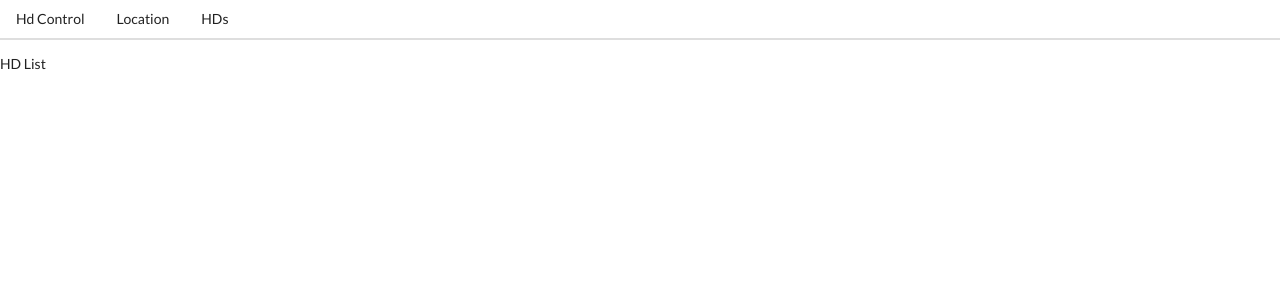
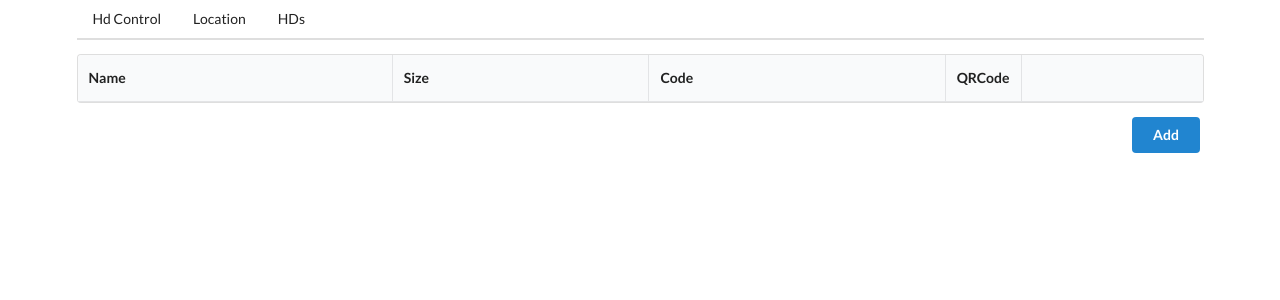
Before and after one commit to IvaStival/HDControl, a React (Create React App) app in the folder src/client/: page /hds in a window 1280 px wide. Shown: the top 300 px of the page. Built offline with nearby package versions, Linux system fonts and the light colour scheme; no server answers.

Commit message:
Update README and some Front End HdList

```diff
--- a/src/client/src/App.js
+++ b/src/client/src/App.js
@@ -8,7 +8,7 @@ import HdCreate from "./components/hds/HdCreate";
 
 function App() {
   return (
-    // <div className='ui container'>
+    <div className='ui container'>
       <BrowserRouter>
           <Header />
           <Routes>
@@ -17,7 +17,7 @@ function App() {
             <Route path="/hds/new" element={<HdCreate/>}/>
           </Routes>
       </BrowserRouter>
-    // </div>
+    </div>
     );
 }
 
--- a/src/client/src/actions/index.js
+++ b/src/client/src/actions/index.js
@@ -1,4 +1,5 @@
 import React from "react";
+
 import {
     FETCH_HD,
     FETCH_HDS,
@@ -20,6 +21,14 @@ export const createHd = (formValues) => {
     }
 }
 
+export const fetchHds = () => {
+    return async (dispatch) => {
+        const response = await json_server.get('/hds')
+
+        dispatch({type: FETCH_HDS, payload: response.data})
+    }
+}
+
 export const fetchHd = (id) => {
     return async (dispatch) => {
         const response = json_server.get(`/hds/${id}`)
--- a/src/client/src/components/hds/HdList.js
+++ b/src/client/src/components/hds/HdList.js
@@ -1,7 +1,72 @@
 import React from "react";
+import { connect } from 'react-redux';
+import { fetchHds } from "../../actions";
+import { Link } from 'react-router-dom'
 
-const HdList = () => {
-    return (<div>HD List</div>)
-};
+class HdList extends React.Component {
 
-export default HdList;
+    componentDidMount() {
+        this.props.fetchHds()
+    }
+
+    renderTableBody = (hd) => {
+        return (
+            <tr key={hd.id}>
+                <td>{hd.name}</td>
+                <td>{hd.hd_size}</td>
+                <td>{hd.code}</td>
+                <td style={{textAlign: "center"}}>
+
+                    <button>X</button>
+                </td>
+                <td style={{textAlign: "center"}}>
+                    <button className="ui button primary">Edit</button>
+                    <button className="ui button negative">Delete</button>
+                </td>
+            </tr>
+        );
+    }
+
+    renderCreate = () => {
+        return (
+            <div style={{textAlign: "right"}}>
+                <Link to='/hds/new' className="ui button primary">Add</Link>
+            </div>
+        )
+    }
+    renderTable = () => {
+        return (
+            <div>
+            <table className="ui selectable sortable celled table">
+                <thead>
+                    <tr>
+                        <th>Name</th>
+                        <th>Size</th>
+                        <th>Code</th>
+                        <th style={{width: "20px"}}>QRCode</th>
+                        <th style={{width: "182px"}}></th>
+                    </tr>
+                </thead>
+                <tbody>
+                { this.props.hds.map( hd => {
+                        return this.renderTableBody(hd)
+                    })
+                }
+                </tbody>
+            </table>
+            {this.renderCreate()}
+            </div>
+        );
+
+    }
+
+    render() {
+        return this.renderTable()
+    }
+}
+
+const mapStateToProps = (state) => {
+    return ({hds: Object.values(state.hds)})
+}
+
+export default connect(mapStateToProps, { fetchHds })(HdList);
--- a/src/client/src/reducers/hdReducers.js
+++ b/src/client/src/reducers/hdReducers.js
@@ -1,4 +1,5 @@
 import React, { createElement } from "react";
+import _ from 'lodash';
 import {
     FETCH_HD,
     FETCH_HDS,
@@ -12,12 +13,17 @@ import {
 
 const hdReducers = (state = {}, action) => {
     switch(action.type){
+        case CREATE_HD:
+            console.log(state)
+            return {...state, [action.payload.id]: action.payload}
+
+        case FETCH_HDS:
+            return {...state, ..._.mapKeys(action.payload, 'id')}
+
         case FETCH_HD:
             return {...state, [action.payload.id]: action.payload}
 
-        case CREATE_HD:
-            console.log(state)
-            return {...state, [action.payload.id]: action.payload, location: "Fantastica"}
+
 
         default:
             return state;
```
Also changed, not shown: 2 other files (tests, documents, lock files or other folders).
